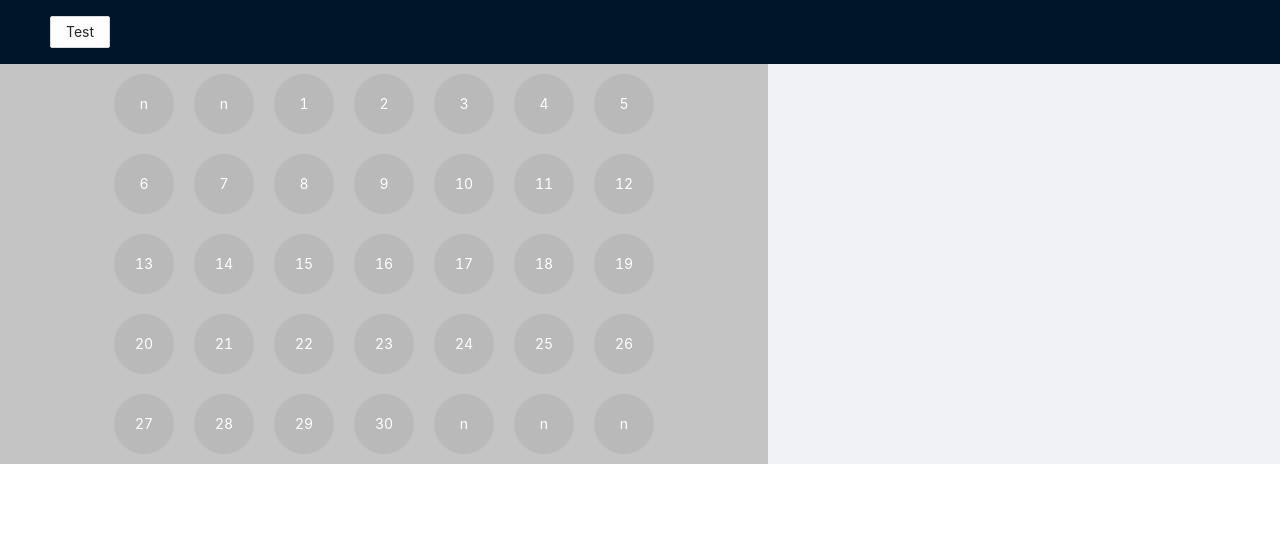
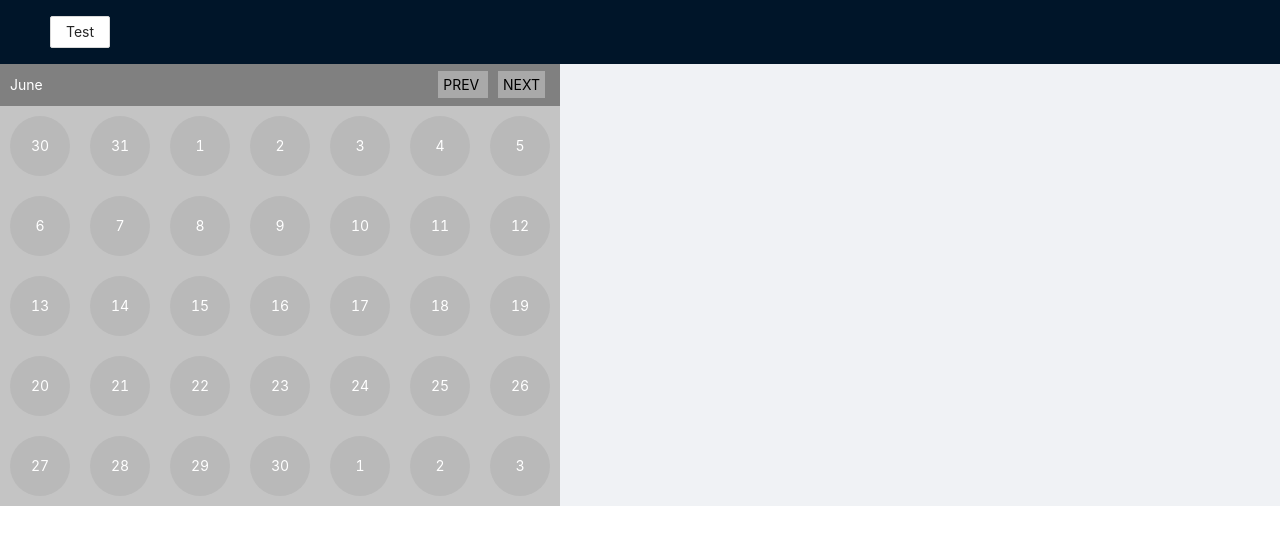
Before and after one commit to rikili/WorkOT-Planner, a React (Create React App) app: page / in a window 1280 px wide. Shown: the top 544 px of the page. Built offline with nearby package versions, Linux system fonts and the light colour scheme.

Commit message:
added filler days & month changing to Calendar

```diff
--- a/src/Components/Calendar/Calendar.scss
+++ b/src/Components/Calendar/Calendar.scss
@@ -3,6 +3,7 @@
     flex-direction: column;
     // justify-content: space-evenly;
     order: 5;
-    width: 60%;
-    background-color: red;
+    width: 560px;
+    color: white;
+    background-color: grey;
 }
--- a/src/Components/Calendar/Calendar.tsx
+++ b/src/Components/Calendar/Calendar.tsx
@@ -1,72 +1,134 @@
-import React from 'react';
-import { lastDayOfMonth, getDay } from 'date-fns';
+import React, { useState } from 'react';
+import { isFirstDayOfMonth, lastDayOfMonth, format } from 'date-fns';
 import Week from './Week';
+import CalendarControl from './CalendarControl';
 import './Calendar.scss';
 
 interface Props {
     startDate: Date;
 }
 
-interface weekTemplate {
+export interface weekTemplate {
+    startDOW: number;
+    endDOW: number;
+    startDay: number;
+    endDay: number;
+    split: splitTemplate;
+}
+
+export interface splitTemplate {
     startDOW: number;
     endDOW: number;
     startDay: number;
     endDay: number;
 }
 
-const makeMonthTemplates = (first: Date, last: Date) => {
-    const ret: weekTemplate[] = [];
-    let lastDate: number = 0;
-    for (let count = 0; count < 5; count++) {
-        let addTo: weekTemplate;
-        if (count === 0) {
-            addTo = {
-                startDOW: getDay(first),
-                endDOW: 6,
-                startDay: 1,
-                endDay: 1 + (6 - getDay(first))
-            };
-        } else if (count !== 4) {
-            addTo = {
-                startDOW: 0,
-                endDOW: 6,
-                startDay: lastDate,
-                endDay: lastDate + 6
-            }
-        } else {
-            const dateDifference = last.getDate() - lastDate;
-            addTo = {
-                startDOW: 0,
-                endDOW: dateDifference,
-                startDay: lastDate,
-                endDay: lastDate + dateDifference
-            }
+const defaultSplit: splitTemplate = {
+    startDOW: 0,
+    endDOW: 0,
+    startDay: 0,
+    endDay: 0
+}
+
+const setSplit = (date: Date) => {
+    const ret: splitTemplate = { ...defaultSplit };
+    if (isFirstDayOfMonth(date)) {
+        if (date.getDay() === 0) {
+            return ret;
         }
-        lastDate = addTo.endDay + 1;
-        ret.push(addTo);
+        const prevMonth = new Date(date);
+        prevMonth.setMonth(prevMonth.getMonth() - 1);
+        const lastOfPrevMonth = lastDayOfMonth(prevMonth);
+        const lastDate = lastOfPrevMonth.getDate();
+
+        ret.startDOW = 0;
+        ret.endDOW = lastOfPrevMonth.getDay();
+        ret.startDay = lastDate - ret.endDOW;
+        ret.endDay = lastDate;
+    } else {
+        if (date.getDay() === 6) {
+            return ret;
+        }
+        const nextMonth = new Date(date);
+        nextMonth.setMonth(nextMonth.getMonth() + 1);
+        nextMonth.setDate(1);
+
+        ret.endDOW = 6;
+        ret.startDOW = nextMonth.getDay();
+        ret.startDay = 1;
+        ret.endDay = 1 + (6 - ret.startDOW);
     }
     return ret;
 }
 
-const Calendar = (props: Props) => {
-    // const formatPropDate = `${props.startDate.getMonth() + 1} 1 ${props.startDate.getFullYear()}`
-    // const [firstOfMonth, setFirstOfMonth] = useState(new Date(formatPropDate));
-    // const [lastOfMonth, setLastOfMonth] = useState(lastDayOfMonth(props.startDate));
-    const firstOfMonth: Date = new Date(` ${props.startDate.getMonth() + 1} 1 ${props.startDate.getFullYear()}`);
-    const lastOfMonth: Date = lastDayOfMonth(props.startDate);
+const makeMonthTemplates = (first: Date, last: Date): weekTemplate[] => {
+    const ret: weekTemplate[] = [];
+    let lastDate = 0;
+    for (let weekNum = 0; weekNum < 5; weekNum++) {
+        let tempTemplate: weekTemplate;
+        if (weekNum === 0) {
+            tempTemplate = {
+                startDOW: first.getDay(),
+                endDOW: 6,
+                startDay: 1,
+                endDay: 1 + (6 - first.getDay()),
+                split: setSplit(first)
+            }
+        } else if (weekNum !== 4) {
+            tempTemplate = {
+                startDOW: 0,
+                endDOW: 6,
+                startDay: lastDate,
+                endDay: lastDate + 6,
+                split: { ...defaultSplit }
+            }
+        } else {
+            console.log(lastDate);
+            console.log(last);
+            const dateDifference = last.getDate() - lastDate;
+            tempTemplate = {
+                startDOW: 0,
+                endDOW: dateDifference,
+                startDay: lastDate,
+                endDay: lastDate + dateDifference,
+                split: setSplit(last)
+            }
+        }
+        lastDate = tempTemplate.endDay + 1;
+        ret.push(tempTemplate);
+    }
+    return ret;
+}
+
+export const Calendar = (props: Props) => {
+    const formatPropDate = `${props.startDate.getMonth() + 1} 1 ${props.startDate.getFullYear()}`;
+    const [firstOfMonth, setFirstOfMonth] = useState(new Date(formatPropDate));
+    const [lastOfMonth, setLastOfMonth] = useState(lastDayOfMonth(props.startDate));
+    // const firstOfMonth = new Date(formatPropDate);
+    // let lastOfMonth = lastDayOfMonth(props.startDate);
+    // const firstOfMonth: Date = new Date(` ${props.startDate.getMonth() + 1} 1 ${props.startDate.getFullYear()}`);
+    // const lastOfMonth: Date = lastDayOfMonth(props.startDate);
+
+    const changeFocusMonth = (com: number) => {
+        const delta = (com) ? 1 : -1;
+        const newDate = new Date(firstOfMonth);
+        newDate.setMonth(firstOfMonth.getMonth() + delta);
+        setFirstOfMonth(newDate);
+        setLastOfMonth(lastDayOfMonth(firstOfMonth));
+    }
 
     const monthTemplate: weekTemplate[] = makeMonthTemplates(firstOfMonth, lastOfMonth);
-    console.log(monthTemplate);
     return (
         <div className="calendar">
+            <CalendarControl
+                month={format(firstOfMonth, 'LLLL')}
+                modify={changeFocusMonth}
+            />
             {monthTemplate.map((week: weekTemplate, index: number) => {
                 return (
                     <div key={`week-${index}`}>
                         <Week
-                            startDay={week.startDay}
-                            endDay={week.endDay}
-                            startDOW={week.startDOW}
-                            endDOW={week.endDOW}
+                            template={week}
                         />
                     </div>
                 )
@@ -75,4 +137,38 @@ const Calendar = (props: Props) => {
     )
 };
 
-export default Calendar;
+// const makeMonthTemplates = (first: Date, last: Date) => {
+//     const ret: weekTemplate[] = [];
+//     let lastDate: number = 0;
+//     for (let count = 0; count < 5; count++) {
+//         let addTo: weekTemplate;
+//         if (count === 0) {
+//             const lastOfPrevMonth = getLastOfPrevMonth(first);
+//             console.log(lastOfPrevMonth);
+//             addTo = {
+//                 startDOW: getDay(first),
+//                 endDOW: 6,
+//                 startDay: 1,
+//                 endDay: 1 + (6 - getDay(first))
+//             };
+//         } else if (count !== 4) {
+//             addTo = {
+//                 startDOW: 0,
+//                 endDOW: 6,
+//                 startDay: lastDate,
+//                 endDay: lastDate + 6
+//             }
+//         } else {
+//             const dateDifference = last.getDate() - lastDate;
+//             addTo = {
+//                 startDOW: 0,
+//                 endDOW: dateDifference,
+//                 startDay: lastDate,
+//                 endDay: lastDate + dateDifference
+//             }
+//         }
+//         lastDate = addTo.endDay + 1;
+//         ret.push(addTo);
+//     }
+//     return ret;
+// }
--- /dev/null
+++ b/src/Components/Calendar/CalendarControl.scss
@@ -0,0 +1,14 @@
+.control-bar {
+    display: flex;
+    flex-direction: row;
+    justify-content: space-between;
+    padding: 10px;
+}
+
+.month-control {
+    padding: 5px;
+    margin: 5px;
+    color: black;
+    text-align: center;
+    background-color: darkgrey;
+}
--- /dev/null
+++ b/src/Components/Calendar/CalendarControl.tsx
@@ -0,0 +1,22 @@
+import React from 'react';
+// import { Change } from './Calendar';
+import './CalendarControl.scss';
+
+interface Props {
+    month: string;
+    modify: (inp: number) => void;
+}
+
+const CalendarControl = (props: Props) => {
+    return (
+        <div className='control-bar'>
+            <span>{ props.month }</span>
+            <span>
+                <span className='month-control' onClick={() => props.modify(0)}> PREV </span>
+                <span className='month-control' onClick={() => props.modify(1)}> NEXT </span>
+            </span>
+        </div>
+    )
+};
+
+export default CalendarControl;
--- a/src/Components/Calendar/Week.scss
+++ b/src/Components/Calendar/Week.scss
@@ -1,7 +1,7 @@
 .week {
     display: flex;
     flex-wrap: nowrap;
-    justify-content: center;
+    // justify-content: center;
     background-color: rgb(196, 196, 196);
 }
 
--- a/src/Components/Calendar/Week.tsx
+++ b/src/Components/Calendar/Week.tsx
@@ -1,23 +1,25 @@
 import React from 'react';
+import { weekTemplate } from './Calendar';
 import './Week.scss';
 
 interface Props {
-    startDay: number,
-    endDay: number,
-    startDOW: number,
-    endDOW: number
+    template: weekTemplate;
 }
 
 const Week = (props: Props) => {
-    let counter = 0;
+    console.log(props.template);
+    let currCounter = 0;
+    let altCounter = 0;
     const weekLabels: number[] = [];
     for (let day = 0; day < 7; day++) {
-        const potentDay: number = props.startDay + counter;
-        if (day < props.startDOW || potentDay > props.endDay) {
-            weekLabels.push(NaN);
+        const potentDay: number = props.template.startDay + currCounter;
+        const potentAltDay: number = props.template.split.startDay + altCounter
+        if (day < props.template.startDOW || potentDay > props.template.endDay) {
+            weekLabels.push(potentAltDay);
+            altCounter++;
         } else {
             weekLabels.push(potentDay);
-            counter++;
+            currCounter++;
         }
     }
 
@@ -25,8 +27,8 @@ const Week = (props: Props) => {
         <div className="week">
             {weekLabels.map((date: number, index: number) => {
                 return (
-                    <div className="day" key={`date-${isNaN(date) ? 'Not' : date}-${props.startDay + index}`}>
-                        {isNaN(date) ? 'n' : date}
+                    <div className="day" key={`date-${isNaN(date) ? 'Not' : date}-${props.template.startDay + index}`}>
+                        {isNaN(date) ? ' ' : date}
                     </div>
                 );
             })}
--- a/src/Components/Routes/CalendarController.tsx
+++ b/src/Components/Routes/CalendarController.tsx
@@ -1,5 +1,5 @@
 import React from 'react';
-import Calendar from '../Calendar/Calendar';
+import { Calendar } from '../Calendar/Calendar';
 
 const today = new Date();
 
```
Also changed, not shown: .eslintrc.json, 1 other file (tests, documents, lock files or other folders).
